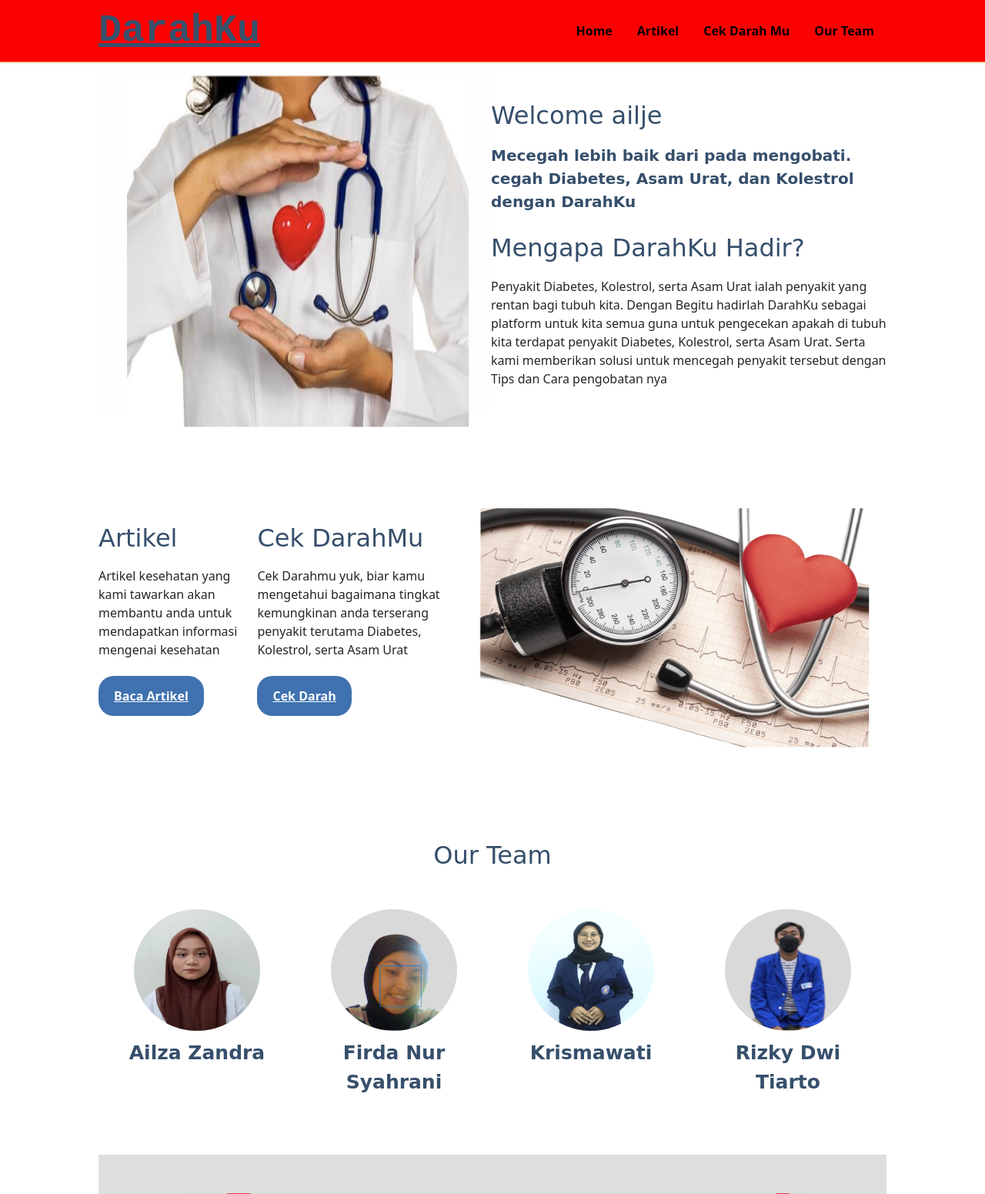
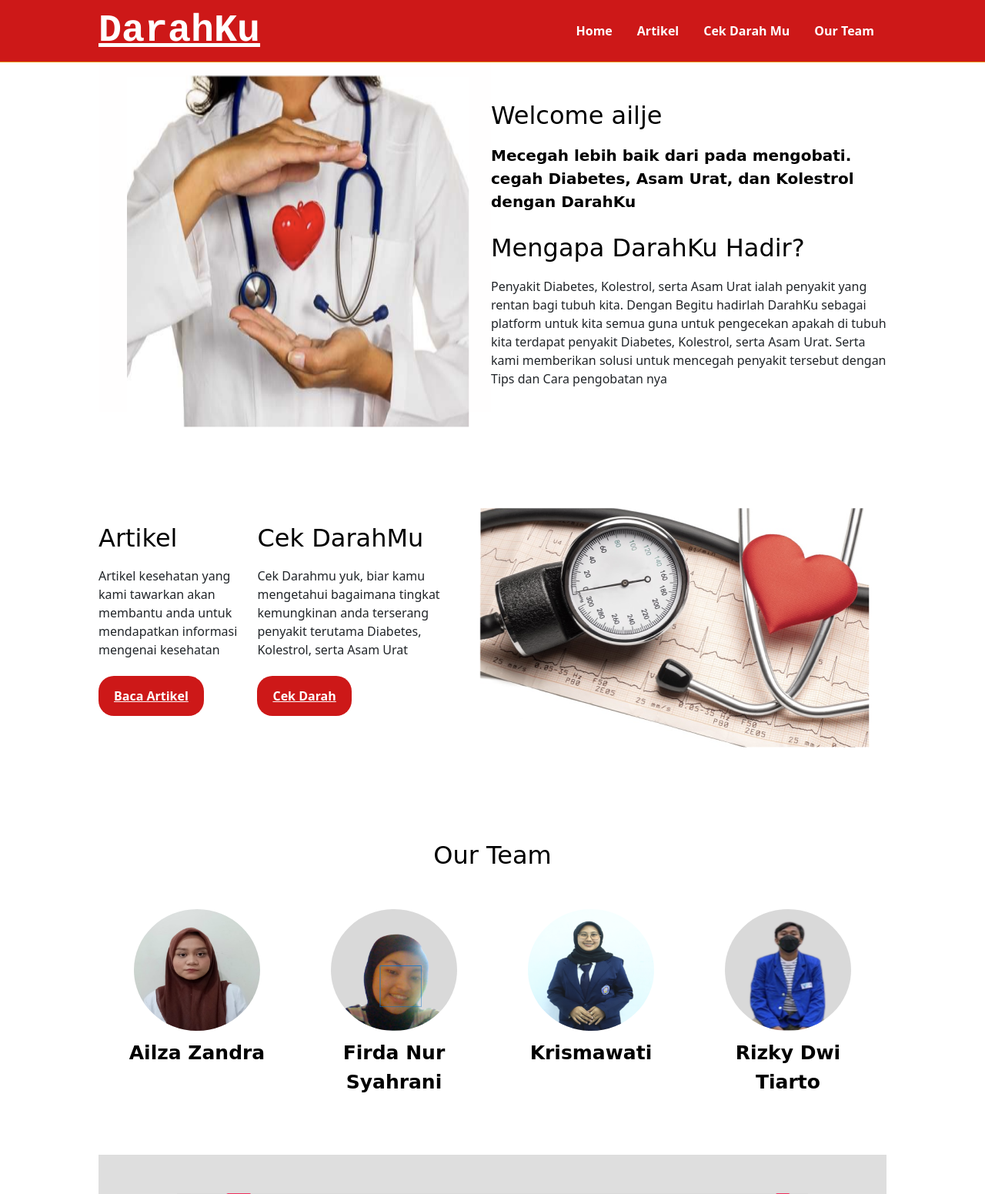
Before and after one commit to ailzaza/capstone-project, a PHP site: page /final/dashboard.php in a window 1280 px wide. Shown: the top 1551 px of the page at 77% size. Run offline with PHP 8.4, Linux system fonts and the light colour scheme; a user stored in the database is signed in.

Commit message:
update css

```diff
--- a/assets/css/GlobalStyle.css
+++ b/assets/css/GlobalStyle.css
@@ -21,7 +21,7 @@
     font-weight: 800;
     float: left;
     font-family: courier;
-    color: #364f6b;
+    color: #ffffff;
 }
 
 .menu {
@@ -36,7 +36,7 @@
     position: sticky;
     position: -webkit-sticky;
     top: 0;
-    background: #fb0202;
+    background: #CD1818;
     z-index: 1;
     border-bottom:1px solid #e68c0e;
 }
@@ -53,7 +53,7 @@
 }
 
 nav ul li a {
-    color: black;
+    color: rgb(255, 253, 253);
     font-weight: bold;
     text-align: center;
     padding: 0px 16px 0px 16px;
@@ -79,7 +79,7 @@
     font-size: 20px;
     font-weight: bold;
     font-family: 'comic sans ms';
-    color: #364f6b;
+    color: #000000;
 }
 
 h2 {
@@ -87,13 +87,13 @@
     font-weight: 800;
     font-size: 45px;
     margin-bottom: 20px;
-    color: #364f6b;
+    color: #000000;
     width: 100%;
     line-height: 50px;
 }
 
 a.tbl-biru {
-    background: #3f72af;
+    background: #CD1818;
     border-radius: 20px;
     margin-top: 20px;
     padding: 15px 20px 15px 20px;
@@ -154,7 +154,7 @@
     font-weight: 800;
     font-size: 25px;
     text-align: center;
-    color: #364f6b;
+    color: #000000;
 }
 
 .partner-list {
@@ -195,7 +195,7 @@
     font-weight: 800;
     font-size: 30px;
     margin-bottom: 20px;
-    color: #364f6b;
+    color: #000000;
     width: 100%;
     line-height: 50px;
 }
--- a/assets/css/artikel.css
+++ b/assets/css/artikel.css
@@ -1,6 +1,6 @@
 /* Set background gradient and center content vertically and horizontally */
 body {
-  background: linear-gradient(135deg, #2980b9, #2c3e50);
+  background: linear-gradient(135deg, #CD1818, #ffffff);
   display: flex;
   justify-content: center;
   align-items: center;
--- a/assets/css/login.css
+++ b/assets/css/login.css
@@ -6,7 +6,7 @@
 }
 
 form {
-    background-color: red;
+    background-color: #CD1818;
     width: calc(100% - 20px);
     align-items: center;
     padding: 80px 40px;
--- a/assets/css/signup.css
+++ b/assets/css/signup.css
@@ -11,7 +11,7 @@
     padding: 80px 80px;
     margin-bottom: 15px;
     border: none;
-    background-color: red;
+    background-color: #CD1818;
 }
 
 h1 {
```
Also changed, not shown: assets/css/cek_darah.css (added, +28 -0 lines).
